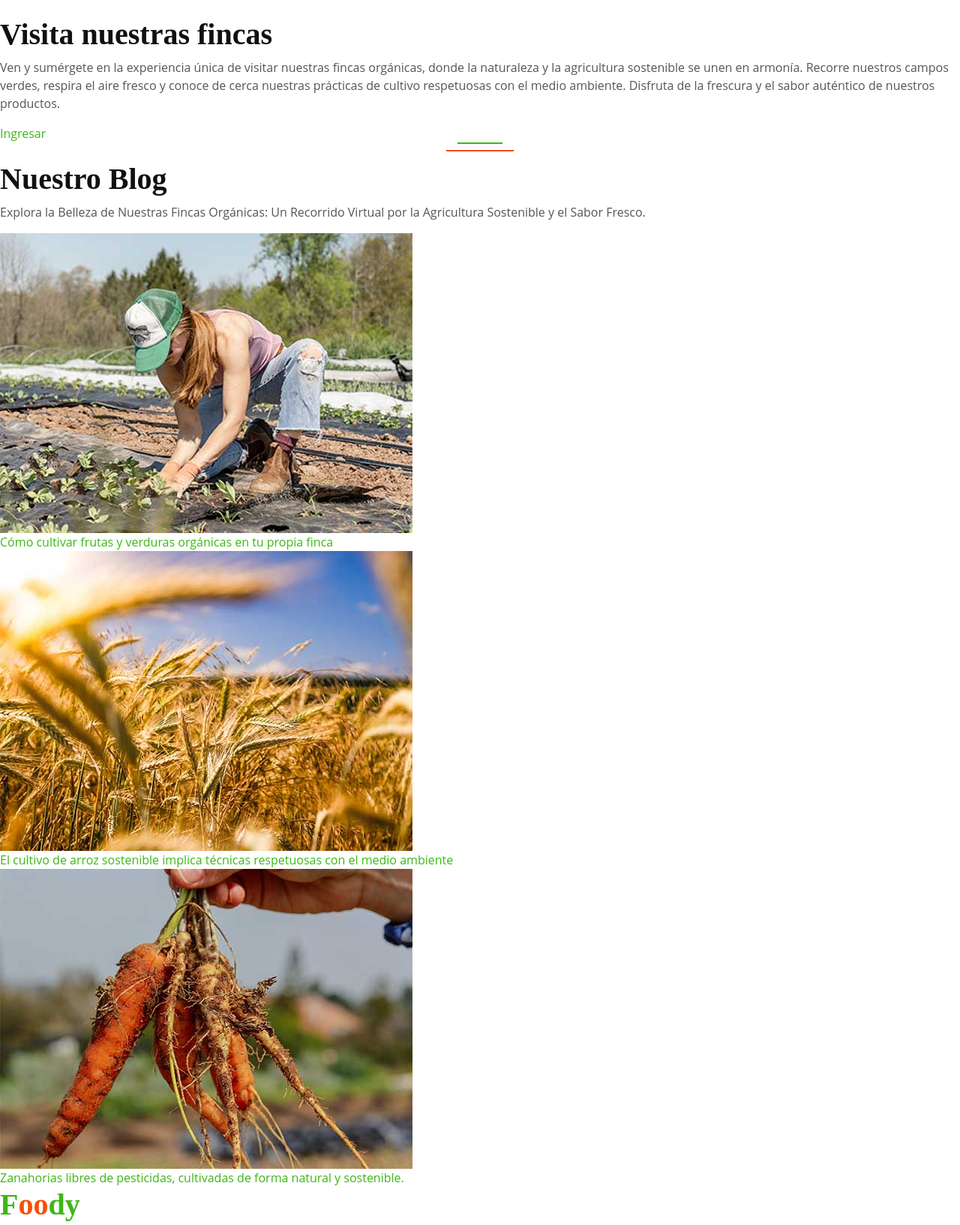
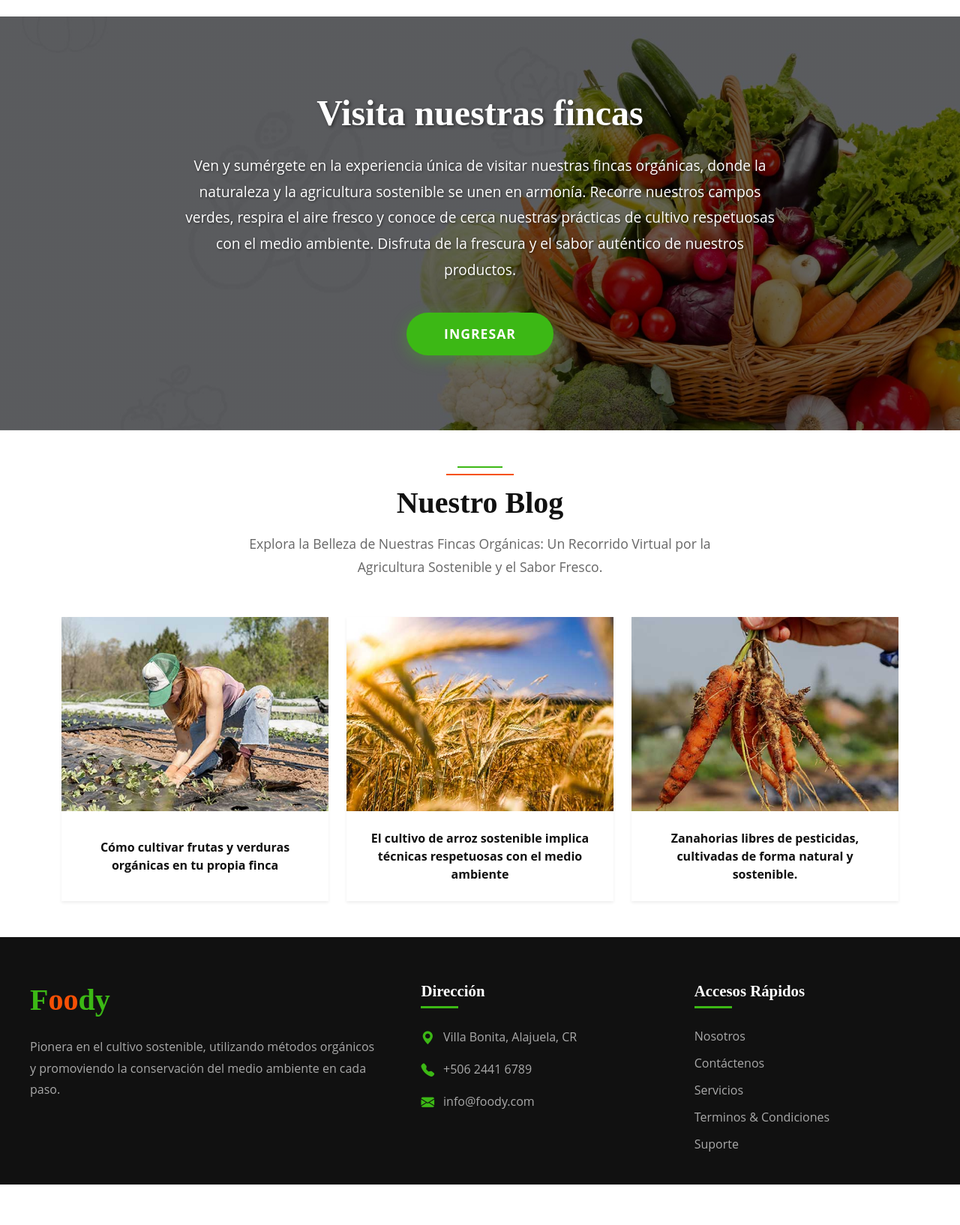
Before and after one commit to Alejos96/Tarea4-DAW, a plain HTML site: page index.html in a window 1280 px wide. Shown: the part 3480-5114 px from the top of the page at 75% size. After the commit the page ends 5060 px from the top, so only its background shows below. Drawn offline with nearby package versions, Linux system fonts and the light colour scheme.

Commit message:
Agrega Visita, Nuestras Fincas, y actualizaa footer styles

```diff
--- a/css/style.css
+++ b/css/style.css
@@ -468,3 +468,198 @@
         text-align: center;
     }
 }
+
+
+/*** Visita Nuestras Fincas Section ***/
+.visita-fincas {
+    padding: 100px 20px;
+    background-image: linear-gradient(rgba(0, 0, 0, 0.6), rgba(0, 0, 0, 0.6)), url('../img/carousel-1.jpg');
+    background-size: cover;
+    background-position: center;
+    background-attachment: fixed;
+    position: relative;
+}
+
+.fincas-container {
+    max-width: 800px;
+    margin: 0 auto;
+    text-align: center;
+}
+
+.fincas-contenido {
+    margin-bottom: 40px;
+}
+
+.fincas-titulo {
+    font-size: 3rem;
+    font-weight: 700;
+    color: #fff;
+    margin-bottom: 25px;
+    text-shadow: 2px 2px 4px rgba(0, 0, 0, 0.5);
+}
+
+.fincas-descripcion {
+    font-size: 1.2rem;
+    color: #fff;
+    line-height: 1.8;
+    text-shadow: 1px 1px 3px rgba(0, 0, 0, 0.5);
+}
+
+.fincas-boton {
+    margin-top: 20px;
+}
+
+.btn-ingresar {
+    display: inline-block;
+    padding: 15px 50px;
+    background-color: var(--primary);
+    color: #fff;
+    text-decoration: none;
+    border-radius: 30px;
+    font-weight: 700;
+    font-size: 1.1rem;
+    transition: all 0.3s ease;
+    box-shadow: 0 5px 20px rgba(60, 184, 21, 0.4);
+    text-transform: uppercase;
+    letter-spacing: 1px;
+}
+
+.btn-ingresar:hover {
+    background-color: var(--secondary);
+    transform: translateY(-3px);
+    box-shadow: 0 8px 25px rgba(246, 80, 5, 0.5);
+}
+
+/* Responsive */
+@media (max-width: 768px) {
+    .visita-fincas {
+        padding: 80px 15px;
+    }
+
+    .fincas-titulo {
+        font-size: 2.2rem;
+    }
+
+    .fincas-descripcion {
+        font-size: 1rem;
+    }
+
+    .btn-ingresar {
+        padding: 12px 40px;
+        font-size: 1rem;
+    }
+}
+
+
+/*** Footer Section ***/
+.footer-seccion {
+    background-color: var(--dark);
+    padding: 60px 20px 30px;
+}
+
+.footer-container {
+    max-width: 1200px;
+    margin: 0 auto;
+    display: flex;
+    justify-content: space-between;
+    gap: 50px;
+    flex-wrap: wrap;
+}
+
+.footer-columna {
+    flex: 1;
+    min-width: 250px;
+}
+
+.footer-brand {
+    flex: 1.5;
+}
+
+.footer-texto {
+    color: #aaa;
+    line-height: 1.8;
+    font-size: 1rem;
+}
+
+.footer-titulo {
+    color: #fff;
+    font-size: 1.3rem;
+    font-weight: 700;
+    margin-bottom: 25px;
+    position: relative;
+    padding-bottom: 10px;
+}
+
+.footer-titulo::after {
+    content: "";
+    position: absolute;
+    left: 0;
+    bottom: 0;
+    width: 50px;
+    height: 3px;
+    background: var(--primary);
+}
+
+.footer-item {
+    color: #aaa;
+    margin-bottom: 15px;
+    display: flex;
+    align-items: center;
+    line-height: 1.6;
+}
+
+.footer-icono {
+    color: var(--primary);
+    margin-right: 12px;
+    font-size: 1.1rem;
+}
+
+.footer-link {
+    display: block;
+    color: #aaa;
+    text-decoration: none;
+    margin-bottom: 12px;
+    transition: all 0.3s ease;
+    padding-left: 0;
+}
+
+.footer-link:hover {
+    color: var(--primary);
+    padding-left: 10px;
+}
+
+/* Responsive */
+@media (max-width: 992px) {
+    .footer-columna {
+        flex: 1 1 calc(50% - 25px);
+    }
+
+    .footer-brand {
+        flex: 1 1 100%;
+    }
+}
+
+@media (max-width: 576px) {
+    .footer-seccion {
+        padding: 40px 15px 20px;
+    }
+
+    .footer-container {
+        gap: 30px;
+    }
+
+    .footer-columna {
+        flex: 1 1 100%;
+        min-width: 100%;
+        text-align: center;
+    }
+
+    .footer-titulo::after {
+        left: 50%;
+        transform: translateX(-50%);
+    }
+
+    .footer-item {
+        justify-content: center;
+    }
+}
--- a/index.html
+++ b/index.html
@@ -355,15 +355,15 @@
 
     <!-- Visita nuestras fincas Start -->
 
-    <div class="">
+    <div class="visita-fincas">
 
-        <div class="">
-            <div class="">
-                <h1 class="">Visita nuestras fincas</h1>
-                <p class="">Ven y sumérgete en la experiencia única de visitar nuestras fincas orgánicas, donde la naturaleza y la agricultura sostenible se unen en armonía. Recorre nuestros campos verdes, respira el aire fresco y conoce de cerca nuestras prácticas de cultivo respetuosas con el medio ambiente. Disfruta de la frescura y el sabor auténtico de nuestros productos.</p>
+        <div class="fincas-container">
+            <div class="fincas-contenido">
+                <h1 class="fincas-titulo">Visita nuestras fincas</h1>
+                <p class="fincas-descripcion">Ven y sumérgete en la experiencia única de visitar nuestras fincas orgánicas, donde la naturaleza y la agricultura sostenible se unen en armonía. Recorre nuestros campos verdes, respira el aire fresco y conoce de cerca nuestras prácticas de cultivo respetuosas con el medio ambiente. Disfruta de la frescura y el sabor auténtico de nuestros productos.</p>
             </div>
-            <div class="">
-                <a class="" href="">Ingresar</a>
+            <div class="fincas-boton">
+                <a class="btn-ingresar" href="">Ingresar</a>
             </div>
         </div>
 
@@ -374,29 +374,34 @@
 
     <!-- Nuestro Blog Start -->
 
-    <div class="">
-        <div class="section-header" >
-            <h1 class="">Nuestro Blog</h1>
-            <p>Explora la Belleza de Nuestras Fincas Orgánicas: Un Recorrido Virtual por la Agricultura Sostenible y el Sabor Fresco.</p>
+    <div class="container py-5">
+        <div class="section-header text-center mb-5">
+            <h1 class="titulo-seccion">Nuestro Blog</h1>
+            <p class="descripcion-seccion">Explora la Belleza de Nuestras Fincas Orgánicas: Un Recorrido Virtual por la Agricultura Sostenible y el Sabor Fresco.</p>
         </div>
-        <div class="">
-            <div class="">
-                <img class="" src="img/blog-1.jpg" alt="">
-                <div class="">
-                    <a class="" href="">Cómo cultivar frutas y verduras orgánicas en tu propia finca</a>
+        <div class="row g-4">
+            <div class="col-lg-4 col-md-6">
+                <div class="card h-100 border-0 shadow-sm overflow-hidden">
+                    <img class="card-img-top" src="img/blog-1.jpg" alt="Blog 1">
+                    <div class="card-body d-flex align-items-center justify-content-center p-4">
+                        <a class="text-dark text-decoration-none fw-bold text-center" href="">Cómo cultivar frutas y verduras orgánicas en tu propia finca</a>
+                    </div>
                 </div>
             </div>
-            <div class="">
-                <img class="" src="img/blog-2.jpg" alt="">
-                <div class="">
-                    <a class="" href="">El cultivo de arroz sostenible implica técnicas respetuosas con el medio ambiente</a>
+            <div class="col-lg-4 col-md-6">
+                <div class="card h-100 border-0 shadow-sm overflow-hidden">
+                    <img class="card-img-top" src="img/blog-2.jpg" alt="Blog 2">
+                    <div class="card-body d-flex align-items-center justify-content-center p-4">
+                        <a class="text-dark text-decoration-none fw-bold text-center" href="">El cultivo de arroz sostenible implica técnicas respetuosas con el medio ambiente</a>
+                    </div>
                 </div>
             </div>
-            <div class="">
-                <img class="" src="img/blog-3.jpg" alt="">
-                <div class="">
-                    <a class="" href="">
-                        Zanahorias libres de pesticidas, cultivadas de forma natural y sostenible.</a>
+            <div class="col-lg-4 col-md-6">
+                <div class="card h-100 border-0 shadow-sm overflow-hidden">
+                    <img class="card-img-top" src="img/blog-3.jpg" alt="Blog 3">
+                    <div class="card-body d-flex align-items-center justify-content-center p-4">
+                        <a class="text-dark text-decoration-none fw-bold text-center" href="">Zanahorias libres de pesticidas, cultivadas de forma natural y sostenible.</a>
+                    </div>
                 </div>
             </div>
         </div>
@@ -407,32 +412,32 @@
 
     <!-- Footer Start -->
 
-    <div class="">
+    <footer class="footer-seccion">
 
-        <div class="">
-            <div class="">
+        <div class="footer-container">
+            <div class="footer-columna footer-brand">
                 <h1 class="fw-bold text-primary mb-4">F<span class="text-secondary">oo</span>dy</h1>
-                <p>Pionera en el cultivo sostenible, utilizando métodos orgánicos y promoviendo la conservación del medio ambiente en cada paso.</p>
+                <p class="footer-texto">Pionera en el cultivo sostenible, utilizando métodos orgánicos y promoviendo la conservación del medio ambiente en cada paso.</p>
             </div>
 
-            <div class="">
-                <h4 class="">Dirección</h4>
-                <p><i class=""></i>Villa Bonita, Alajuela, CR</p>
-                <p><i class=""></i>+506 2441 6789</p>
-                <p><i class=""></i>info@foody.com</p>
+            <div class="footer-columna">
+                <h4 class="footer-titulo">Dirección</h4>
+                <p class="footer-item"><i class="bi bi-geo-alt-fill footer-icono"></i>Villa Bonita, Alajuela, CR</p>
+                <p class="footer-item"><i class="bi bi-telephone-fill footer-icono"></i>+506 2441 6789</p>
+                <p class="footer-item"><i class="bi bi-envelope-fill footer-icono"></i>info@foody.com</p>
             </div>
 
-            <div class="">
-                <h4 class="">Accesos Rápidos</h4>
-                <a class="btn btn-link" href="">Nosotros</a>
-                <a class="btn btn-link" href="">Contáctenos</a>
-                <a class="btn btn-link" href="">Servicios</a>
-                <a class="btn btn-link" href="">Terminos & Condiciones</a>
-                <a class="btn btn-link" href="">Suporte</a>
+            <div class="footer-columna">
+                <h4 class="footer-titulo">Accesos Rápidos</h4>
+                <a class="footer-link" href="">Nosotros</a>
+                <a class="footer-link" href="">Contáctenos</a>
+                <a class="footer-link" href="">Servicios</a>
+                <a class="footer-link" href="">Terminos & Condiciones</a>
+                <a class="footer-link" href="">Suporte</a>
             </div>
         </div>
 
-    </div>
+    </footer>
 
     <!-- Footer End -->
 
```
